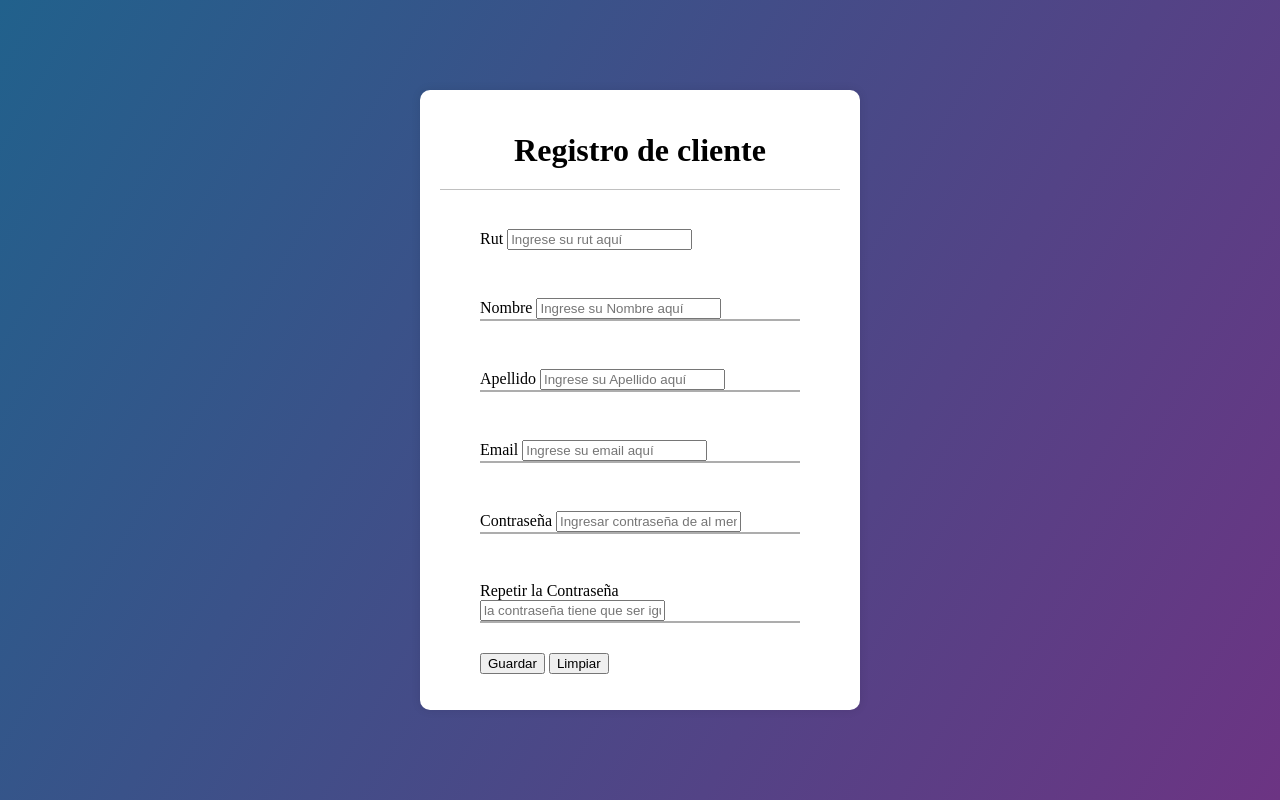
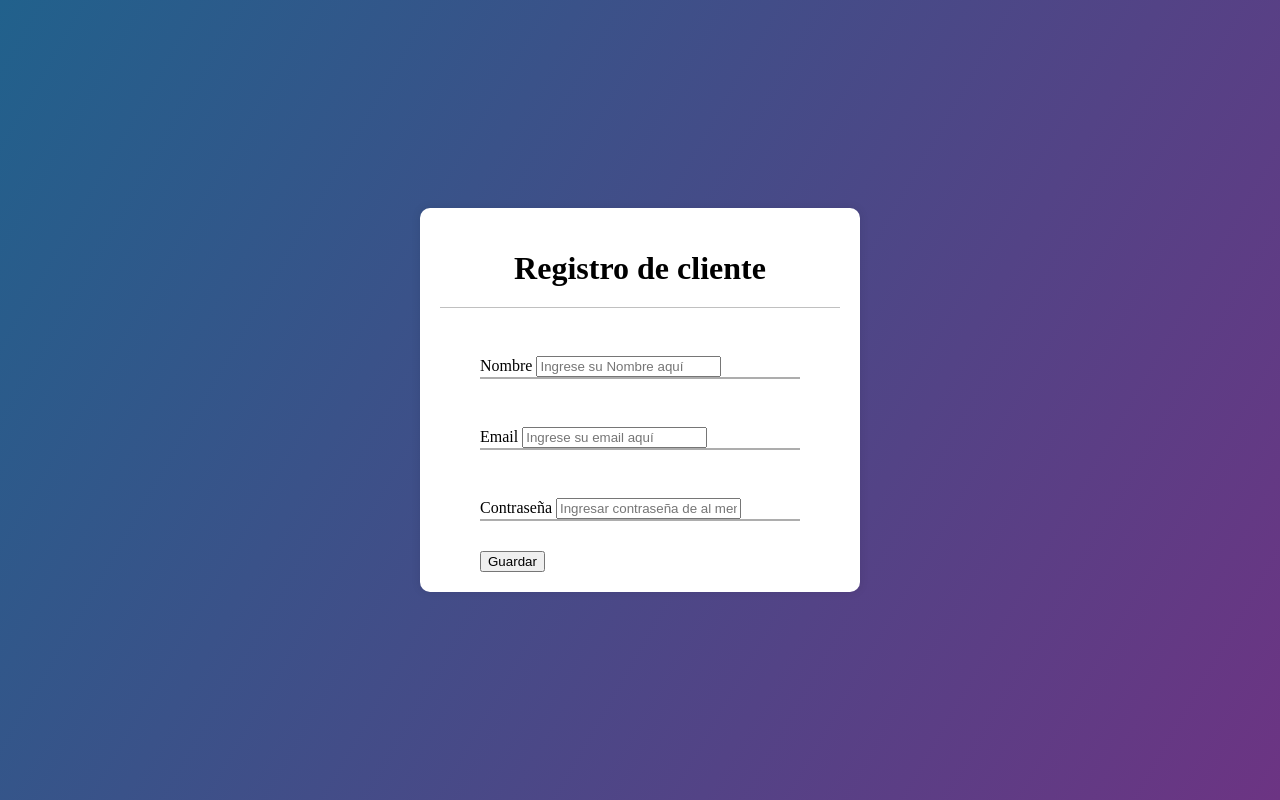
Before and after one commit to LMBPROGRAMMER/Pagina-Web-GA, a Django app: page /registro/ in a window 1280 px wide. Run offline with Django 5.2, Linux system fonts and the light colour scheme.

Commit message:
update 2 registro

```diff
--- a/djangocrud/urls.py
+++ b/djangocrud/urls.py
@@ -22,6 +22,8 @@ from task import views
 
 urlpatterns = [
     path('admin/', admin.site.urls),
-    path('',views.helloworld),
-    path('registro/',views.registro),
+    path('',views.index),
+    path('registro/',views.registro,name='registro'),
+    path('home/',views.home,name='home'),
+    path('recibir_datos/', views.recibir_datos, name='recibir_datos'),
 ]
--- a/task/templates/registro.html
+++ b/task/templates/registro.html
@@ -1,6 +1,11 @@
+<!DOCTYPE html>
+<html lang="es">
+<head>
+    <meta charset="UTF-8">
+    <meta name="viewport" content="width=device-width, initial-scale=1.0">
+    <title>Registro</title>
+</head>
 <body>
-
-
     <style>
         body {
             margin: 0;
@@ -10,90 +15,66 @@
             height: 100vh;
             display: flex;
             justify-content: center;
-                            align-items: center; }
+            align-items: center;
+        }
 
-                .formulario_registro{
+        .formulario_registro {
             width: 400px;
-                                background:white;
-                                border-radius: 10px; /* Corregido de '10ox' a '10px' */
+            background: white;
+            border-radius: 10px;
             box-shadow: 0 0 10px rgba(0, 0, 0, 0.1);
             padding: 20px;
         }
+
         .formulario_registro h1 {
             text-align: center;
             padding: 0 0 20px 0;
             border-bottom: 1px solid silver;
         }
+
         .formulario_registro form {
             padding: 0 40px;
             box-sizing: border-box;
         }
-            .usuariro_rut, .usuariro_rut ,.nombre_usuario,.apellido,.email_usuario,.contraseña_usuario,.repetir_contraseña {
+
+        .nombre_usuario, .email_usuario, .contraseña_usuario {
             position: relative;
             border-bottom: 2px solid #adadad;
             margin: 30px 0;
         }
     </style>
 
-            <!-- formulario de cliente -->
     <div class="formulario_registro">
         <h1>Registro de cliente</h1>
-            <form method="POST" id="formulario1" action="recibir_datos">
+        <form method="POST" action="{% url 'recibir_datos' %}">
+            {% csrf_token %}
             <div class="row" id="datos">
-                    <div class="col-sm-6" >
-
-                        <div class="usuario_rut">
-                            <br>
-                            <label for="rut">Rut</label>
-                            <input type="text" id="rut" name="rut" placeholder="Ingrese su rut aquí" class="form-control"
-                                value="" />
-                        </div>
-
+                <div class="col-sm-6">
                     <div class="nombre_usuario">
                         <br>
-                            <label for="nombre">Nombre </label>
-                            <input type="text" id="nombre" name="nombre" placeholder="Ingrese su Nombre aquí"
-                                class="form-control" value="" />
-                        </div>
-
-                        <div class="apellido">
-                            <br>
-                            <label for="apellido">Apellido</label>
-                            <input type="text" id="apellido" name="apellido" placeholder="Ingrese su Apellido aquí"
-                                class="form-control" value="" />
+                        <label for="nombre">Nombre</label>
+                        <input type="text" id="nombre" name="nombre" placeholder="Ingrese su Nombre aquí" class="form-control" required>
                     </div>
 
                     <div class="email_usuario">
                         <br>
                         <label for="email">Email</label>
-                            <input type="email" id="email" name="email" class="form-control"
-                                placeholder="Ingrese su email aquí" value="" />
+                        <input type="email" id="email" name="email" class="form-control" placeholder="Ingrese su email aquí" required>
                     </div>
 
                     <div class="contraseña_usuario">
                         <br>
                         <label for="password">Contraseña</label>
-                            <input type="password" id="password" name="password" class="form-control"
-                                placeholder="Ingresar contraseña de al menos 5 caracteres" value="" />
+                        <input type="password" id="password" name="password" class="form-control" placeholder="Ingresar contraseña de al menos 5 caracteres" required>
                     </div>
-
-                        <div class="repetir_contraseña">
-                            <br>
-                            <label for="password2">Repetir la Contraseña</label>
-                            <input type="password" id="password2" name="password2" class="form-control"
-                                placeholder="la contraseña tiene que ser igual a la anterior" value="" />
-                        </div>
-
-
                 </div>
             </div>
             <div class="row">
                 <div class="col text-center">
                     <button type="submit" class="btn btn-primary">Guardar</button>
-                        <button type="reset" class="btn btn-primary">Limpiar</button>
                 </div>
             </div>
         </form>
     </div>
-        <script src="{ % static 'js/validador_registro.js' % }"></script>
 </body>
+</html>
--- a/task/views.py
+++ b/task/views.py
@@ -1,8 +1,11 @@
-from django.shortcuts import render
+from django.shortcuts import render,redirect
 from django.http import HttpResponse
 from django.contrib.auth.forms import UserCreationForm
+from django.contrib.auth.models import User
+from django.contrib import messages
 
-def helloworld (request):
+
+def index (request):
     return render(request,'index.html',{
         'form':UserCreationForm
     })
@@ -10,3 +13,22 @@ def helloworld (request):
 
 def registro(request):
     return render(request,'registro.html')
+
+def home(request):
+    return render(request,'home.html')
+
+def recibir_datos(request):
+    if request.method == 'POST':
+        nombre = request.POST['nombre']
+        email = request.POST['email']
+        password = request.POST['password']
+
+        if User.objects.filter(email=email).exists():
+            messages.error(request, 'El email ya está registrado')
+        else:
+            user = User.objects.create_user(username=email, first_name=nombre, email=email, password=password)
+            user.save()
+            messages.success(request, 'Usuario registrado con éxito')
+            return redirect('index.html')  # Redirige a la página de login
+
+    return render(request, 'registro.html')
```
Also changed, not shown: task/static/js/validador_login.js (added, +28 -0 lines), task/static/js/validador_registro.js (+5 -23 lines), task/templates/home.html (+14 -0 lines), task/templates/index.html (+8 -7 lines), db.sqlite3. Lines whose indentation alone changed are shown as unchanged.
